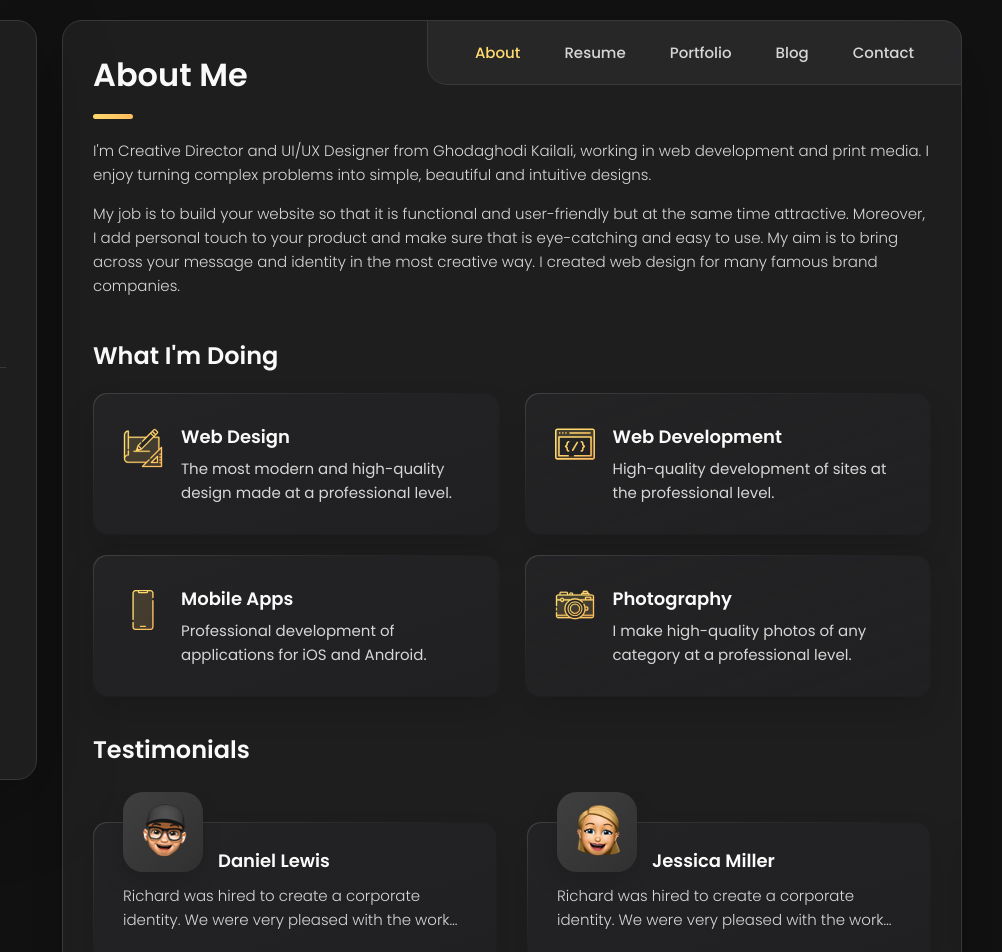
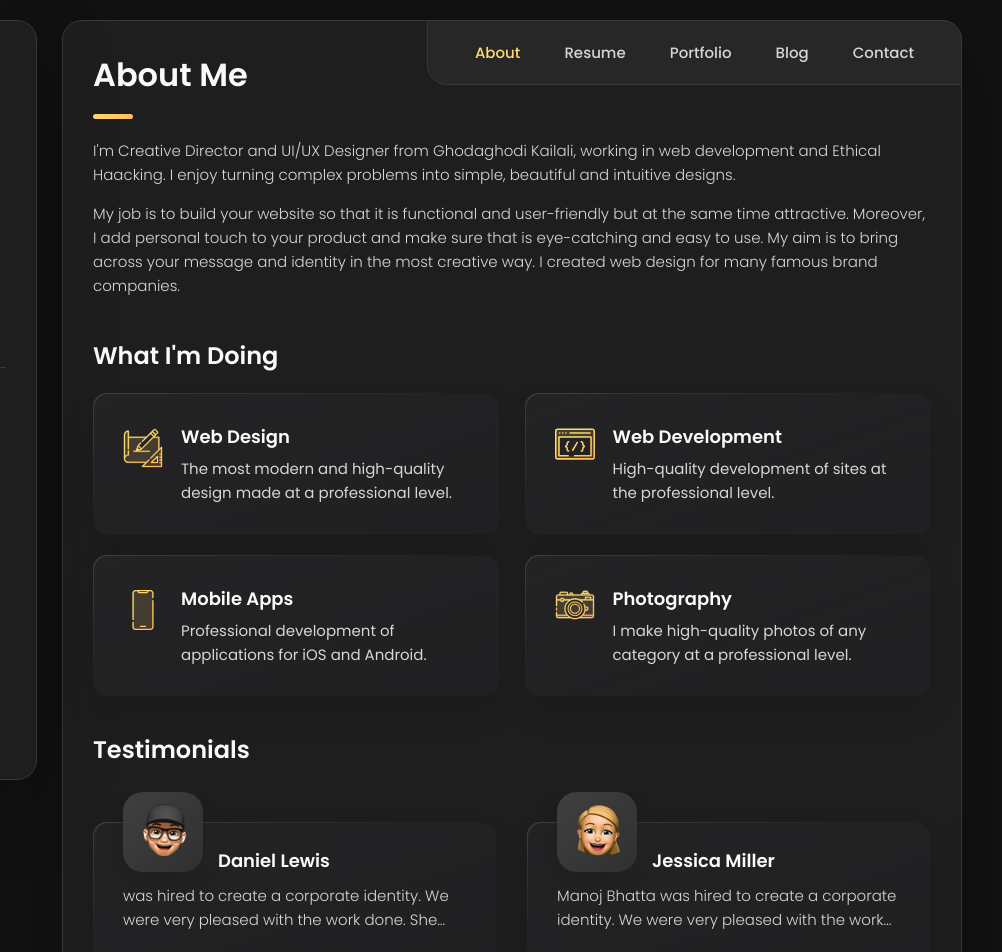
Before and after one commit to mrmanojbhatta/cv, a plain HTML site: page index.html in a window 1280 px wide. Shown: the part 40-992 px from the top of the page, 278-1280 px from the left. Drawn offline with nearby package versions, Linux system fonts and the light colour scheme.

Commit message:
index.html

```diff
--- a/index.html
+++ b/index.html
@@ -209,7 +209,7 @@
 
         <section class="about-text">
           <p>
-            I'm Creative Director and UI/UX Designer from Ghodaghodi Kailali, working in web development and print media.
+            I'm Creative Director and UI/UX Designer from Ghodaghodi Kailali, working in web development and Ethical Haacking.
             I enjoy
             turning complex problems into simple, beautiful and intuitive designs.
           </p>
@@ -325,7 +325,7 @@
 
                 <div class="testimonials-text" data-testimonials-text>
                   <p>
-                    Richard was hired to create a corporate identity. We were very pleased with the work done. She has a
+                     was hired to create a corporate identity. We were very pleased with the work done. She has a
                     lot of experience
                     and is very concerned about the needs of client. Lorem ipsum dolor sit amet, ullamcous cididt
                     consectetur adipiscing
@@ -347,7 +347,7 @@
 
                 <div class="testimonials-text" data-testimonials-text>
                   <p>
-                    Richard was hired to create a corporate identity. We were very pleased with the work done. She has a
+                    Manoj Bhatta was hired to create a corporate identity. We were very pleased with the work done. She has a
                     lot of experience
                     and is very concerned about the needs of client. Lorem ipsum dolor sit amet, ullamcous cididt
                     consectetur adipiscing
@@ -369,7 +369,7 @@
 
                 <div class="testimonials-text" data-testimonials-text>
                   <p>
-                    Richard was hired to create a corporate identity. We were very pleased with the work done. She has a
+                    Manoj Bhatta was hired to create a corporate identity. We were very pleased with the work done. She has a
                     lot of experience
                     and is very concerned about the needs of client. Lorem ipsum dolor sit amet, ullamcous cididt
                     consectetur adipiscing
@@ -391,7 +391,7 @@
 
                 <div class="testimonials-text" data-testimonials-text>
                   <p>
-                    Richard was hired to create a corporate identity. We were very pleased with the work done. She has a
+                    Manoj Bhatta was hired to create a corporate identity. We were very pleased with the work done. She has a
                     lot of experience
                     and is very concerned about the needs of client. Lorem ipsum dolor sit amet, ullamcous cididt
                     consectetur adipiscing
@@ -437,7 +437,7 @@
 
               <div data-modal-text>
                 <p>
-                  Richard was hired to create a corporate identity. We were very pleased with the work done. She has a
+                  Manoj Bhatta was hired to create a corporate identity. We were very pleased with the work done. She has a
                   lot of experience
                   and is very concerned about the needs of client. Lorem ipsum dolor sit amet, ullamcous cididt
                   consectetur adipiscing
```
